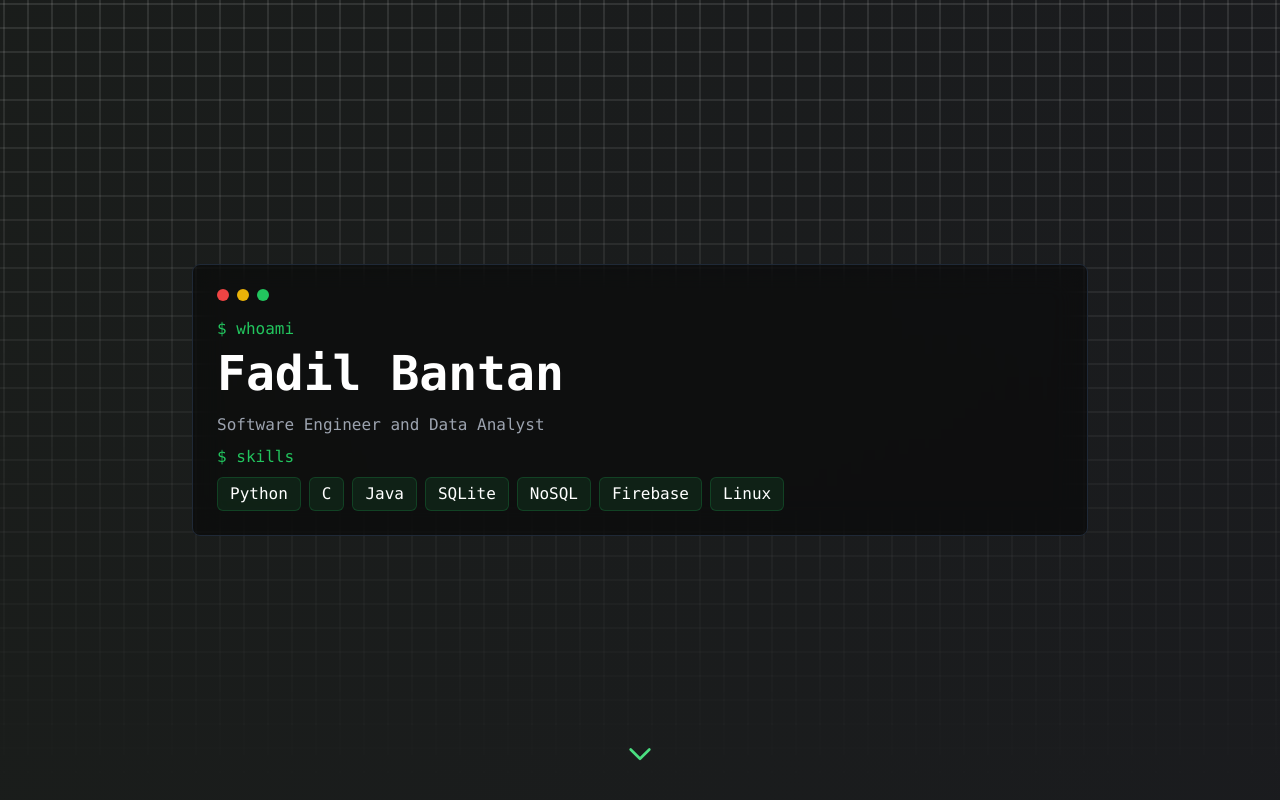
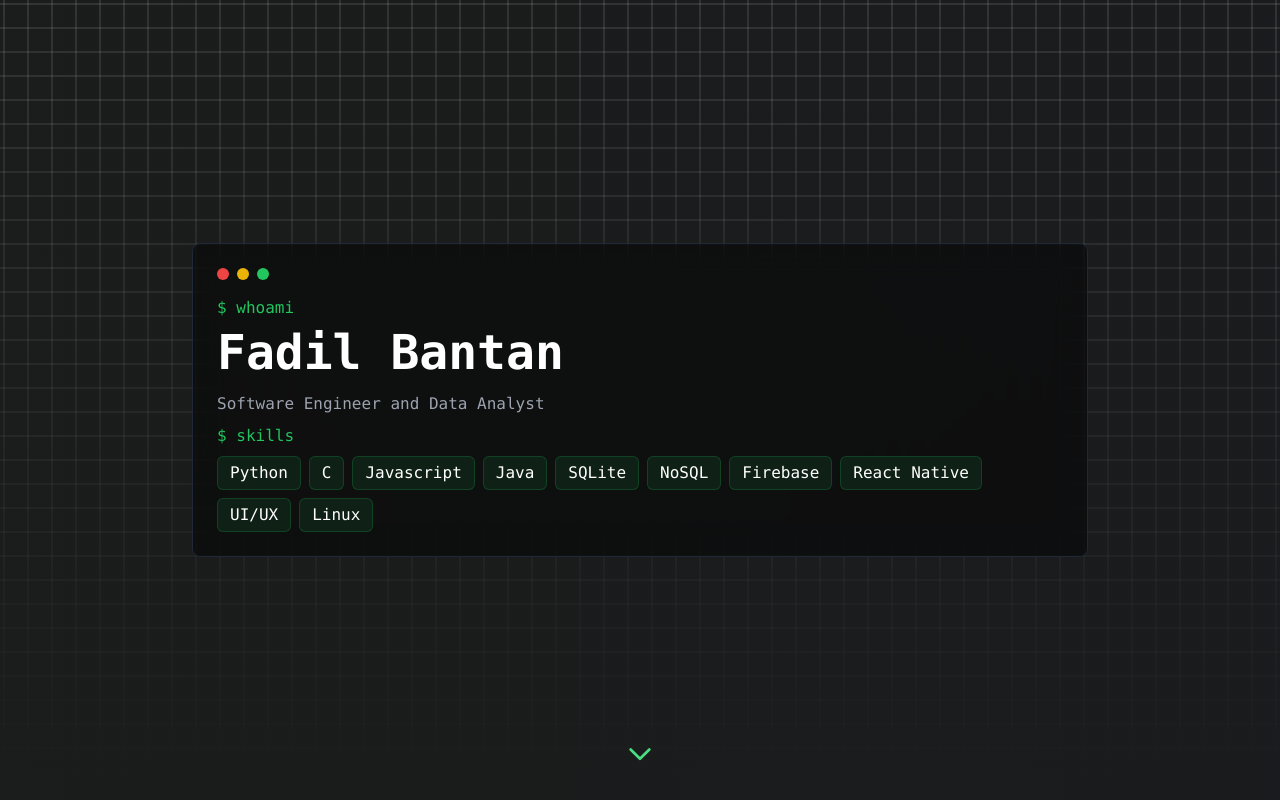
Before and after one commit to fadelbantan/builtbybantan, a Next.js app in the folder portfolio-site/: page / in a window 1280 px wide. Shown: the top 800 px of the page. Built offline with nearby package versions, Linux system fonts and the light colour scheme.

Commit message:
Added some gained skills

```diff
--- a/portfolio-site/app/components/HeroSection.tsx
+++ b/portfolio-site/app/components/HeroSection.tsx
@@ -30,10 +30,13 @@ export default function HeroSection() {
 						<div className="flex flex-wrap gap-2 mt-2">
 							<span className="px-3 py-1 bg-green-500/10 rounded-md border border-green-500/20">Python</span>
 							<span className="px-3 py-1 bg-green-500/10 rounded-md border border-green-500/20">C</span>
+							<span className="px-3 py-1 bg-green-500/10 rounded-md border border-green-500/20">Javascript</span>
 							<span className="px-3 py-1 bg-green-500/10 rounded-md border border-green-500/20">Java</span>
 							<span className="px-3 py-1 bg-green-500/10 rounded-md border border-green-500/20">SQLite</span>
 							<span className="px-3 py-1 bg-green-500/10 rounded-md border border-green-500/20">NoSQL</span>
 							<span className="px-3 py-1 bg-green-500/10 rounded-md border border-green-500/20">Firebase</span>
+							<span className="px-3 py-1 bg-green-500/10 rounded-md border border-green-500/20">React Native</span>
+							<span className="px-3 py-1 bg-green-500/10 rounded-md border border-green-500/20">UI/UX</span>
 							<span className="px-3 py-1 bg-green-500/10 rounded-md border border-green-500/20">Linux</span>
 						</div>
 					</div>
```
